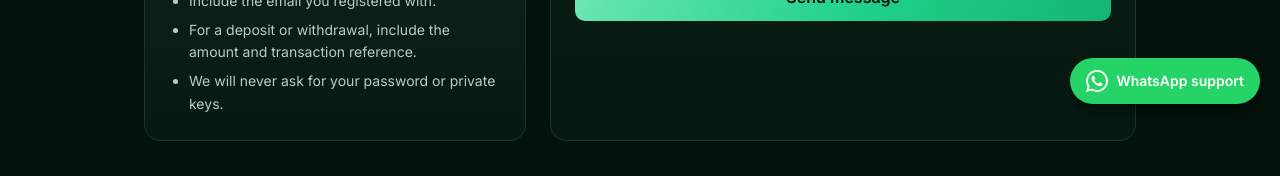
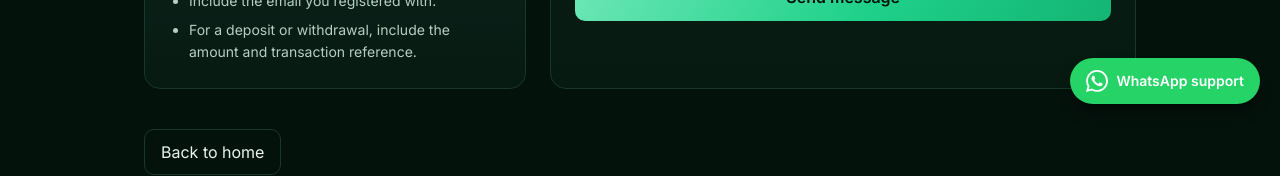
Before and after one commit to fvckaround/smartassets, a Next.js app: page /contact in a window 1280 px wide. Shown: the part 676-852 px from the top of the page. Built offline with nearby package versions, Linux system fonts and the light colour scheme; no server answers.

Commit message:
ongoing plans section

```diff
--- a/app/contact/ContactContent.js
+++ b/app/contact/ContactContent.js
@@ -77,7 +77,7 @@ export default function ContactContent() {
             <ul className="mt-2 list-disc space-y-1.5 pl-5">
               <li>Include the email you registered with.</li>
               <li>For a deposit or withdrawal, include the amount and transaction reference.</li>
-              <li>We will never ask for your password or private keys.</li>
+
             </ul>
           </div>
         </div>
```
